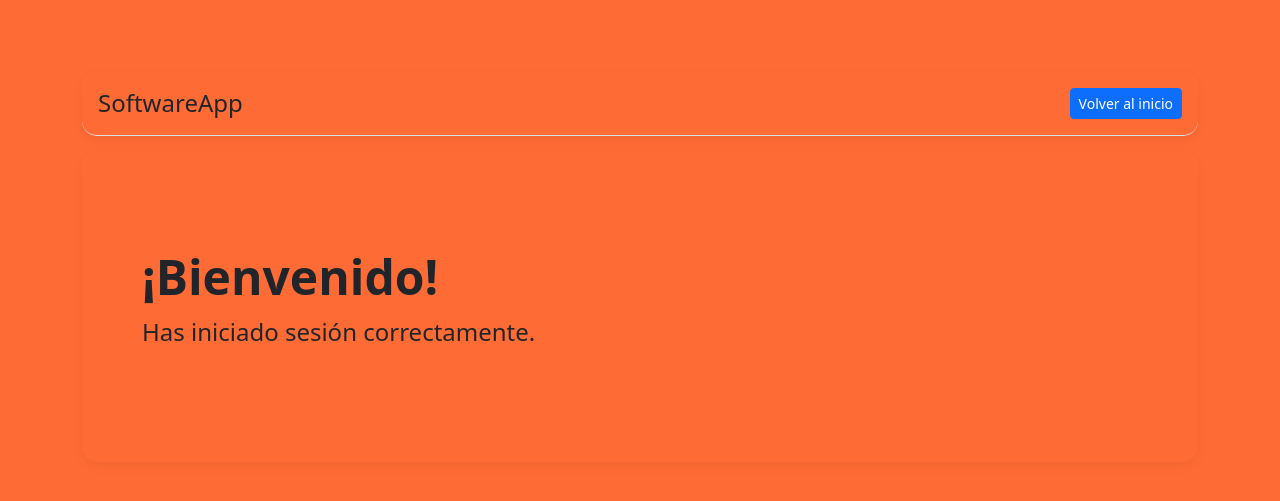
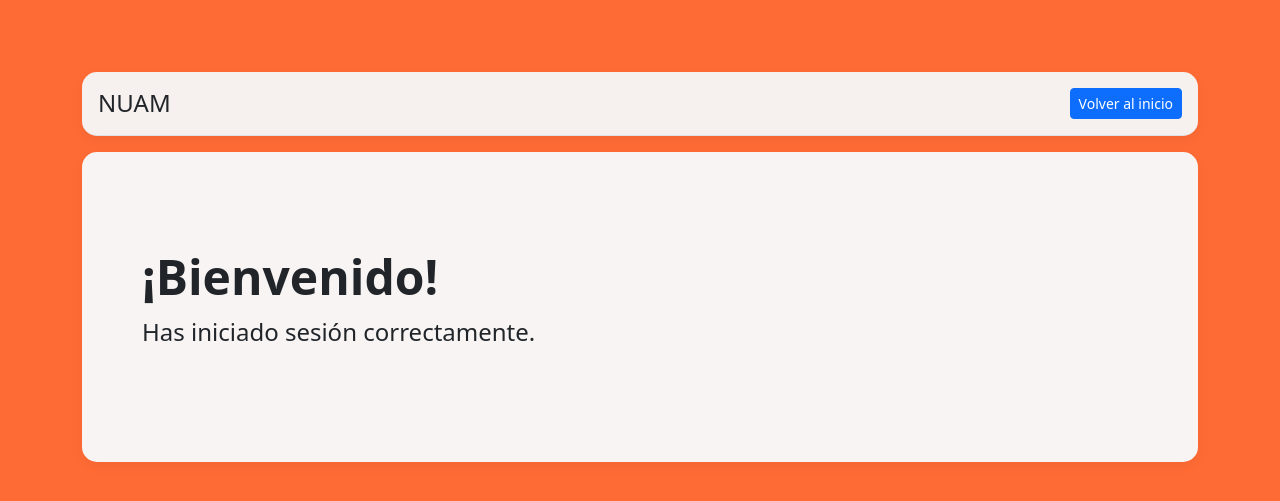
Before and after one commit to AxelDuranRoblero/SoftwareApp-v2, a Django app: page /inicio/ in a window 1280 px wide. Shown: the top 501 px of the page. Run offline with Django 5.2, Linux system fonts and the light colour scheme.

Commit message:
Actualicé el HTML de la portada

```diff
--- a/ItemApp/templates/inicio.html
+++ b/ItemApp/templates/inicio.html
@@ -10,7 +10,7 @@
 {% block content %}
   <div class="d-flex justify-content-between align-items-center p-3 border-bottom mb-3 navbar-personalizada">
 
-    <h4 class="m-0">SoftwareApp</h4>
+    <h4 class="m-0">NUAM</h4>
 
     <div>
       {% if user.is_authenticated %}
--- a/static/css/inicio.css
+++ b/static/css/inicio.css
@@ -5,13 +5,13 @@ body {
 }
 
 .navbar-personalizada {
-    background-color: #FF6B35;
+    background-color: #f6f0ee;
     border-radius: 15px;
     box-shadow: 0 4px 12px rgba(0, 0, 0, 0.05);
 }
 
 .jumbotron-personalizado {
-    background-color: #FF6B35;
+    background-color: #f7f4f3;
     border-radius: 15px;
     box-shadow: 0 4px 12px rgba(0, 0, 0, 0.05);
 }
```
